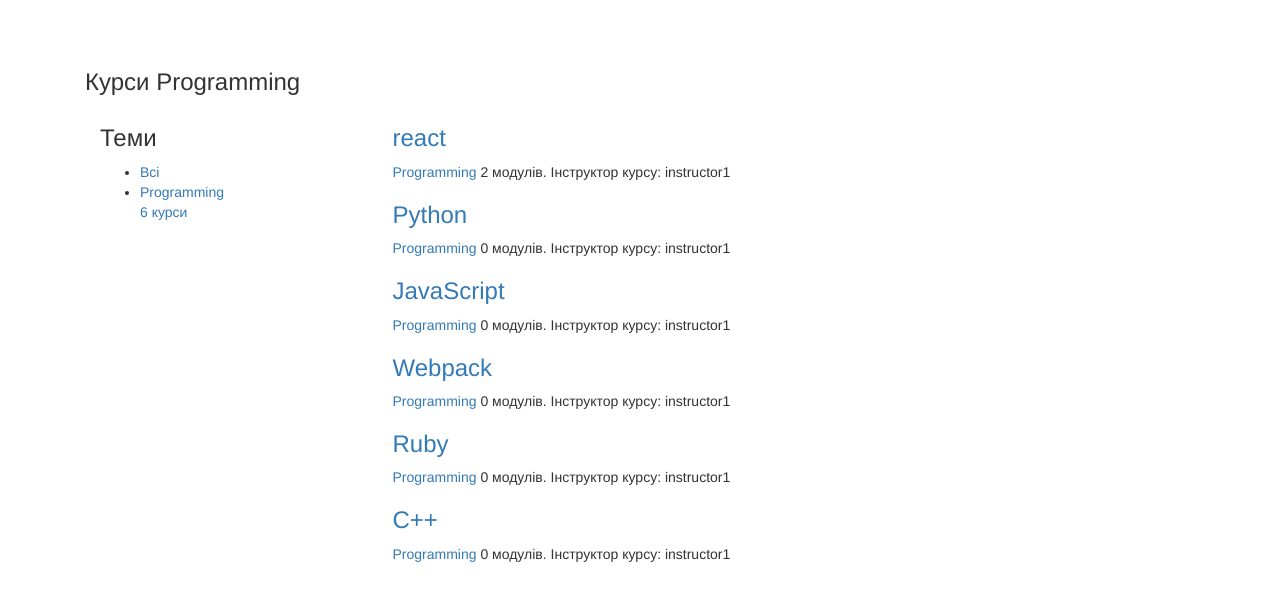
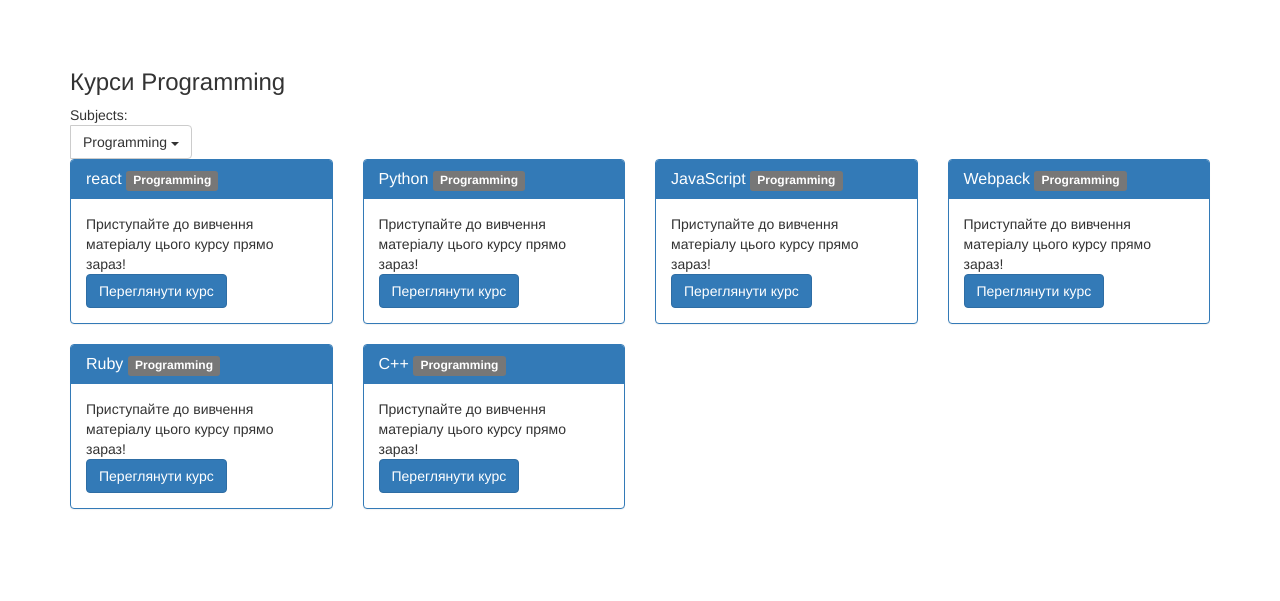
Before and after one commit to phonxis/diploma, a Django app: a page that uses courses/templates/courses/course/list.html in a window 1280 px wide. Shown: the part 51-652 px from the top of the page. Run offline with Django 3.2, Linux system fonts and the light colour scheme; data comes from the database, SQL or seed files in the repository; some libraries are stand-ins or nearby versions.

Commit message:
fix course lists
fix style corses lists

```diff
--- a/courses/templates/courses/course/list.html
+++ b/courses/templates/courses/course/list.html
@@ -11,7 +11,6 @@
 {% block content %}
 <main>
 	<div class="section-nude-gray">
-		<div class="container">
 		<h3>
 			{% if subject %}
 				Курси {{ subject.title }}
@@ -20,52 +19,48 @@
 			{% endif %}
 		</h3>
 	</div>
-	</div>
 
-	<div class="container lin">
-		<div class="contents">
-			<div class="container">
-				<div class="row">
-					<div class="col-md-3">
-						<h3>Теми</h3>
-						<ul id="modules">
-							<li {% if not subject %}class="selected"{% endif %}>
-								<a href="{% url 'course_list' %}">Всі</a>
-							</li>
-							{% for s in subjects %}
-								<li {% if subject == s %}class="selected"{% endif %}>
-									<a href="{% url 'subject_course_list' s.slug %}">
-										{{ s.title }}
+	<div class="btn-group">
+		<div>Subjects:</div>
+		<a href="#" class="btn btn-default dropdown-toggle" data-toggle="dropdown" aria-expanded="false">
+			{% if subject %}
+				{{ subject.title }}
+			{% else %}
+				Всі курси
+			{% endif %}
+			<span class="caret"></span>
+		</a>
+		<ul class="dropdown-menu">
+			<li><a href="{% url 'course_list' %}">All</a></li>
+			{% for subj in subjects %}
+			<li>
+				<a href="{% url 'subject_course_list' subj.slug %}">
 					<!-- total_courses это аннотация queryset во вьюхе CourseListView -->
-										<br /><span>{{ s.total_courses }} курси</span>
+					{{ subj.title }}: <span>{{ subj.total_courses }} courses</span>
 				</a>
 			</li>
 			{% endfor %}
 		</ul>
 	</div>
 
-					<div class="col-md-9 section-white courses">
-						<div class="module">
+	<div class="row">
 		{% for course in courses %}
 			{% with subject=course.subject %}
-									<h3><a href="{% url 'course_detail' course.slug %}">{{ course.title }}</a></h3>
-									<p>
-										<a href="{% url 'subject_course_list' subject.slug %}">{{ subject }}</a>
-										<!-- total_modules это аннотация queryset во вьюхе CourseListView -->
-										{{ course.total_modules }} модулів.
-										{% if course.owner.get_full_name %}
-											Інструктор курсу: {{ course.owner.get_full_name }}
-										{% else %}
-											Інструктор курсу: {{ course.owner.username }}
-										{% endif %}
-									</p>
+
+				<div class="col-lg-3 col-md-4 col-sm-6">
+					<div class="panel panel-primary">
+						<div class="panel-heading">
+							<h3 class="panel-title">{{ course.title }} <span class="label label-default"> {{ course.subject }}</span></h3>
+						</div>
+						<div class="panel-body">
+							Приступайте до вивчення матеріалу цього курсу прямо зараз!<br />
+							<a class="btn btn-default btn-round btn-fill btn-primary" href="{% url 'student_course_detail' course.id %}">Переглянути курс</a>
+						</div>
+					</div>
+				</div>
 			{% endwith %}
 		{% endfor %}
 	</div>
-					</div>
-				</div>
-			</div>
-		</div>
-	</div>
+
 </main>
 {% endblock %}
--- a/students/templates/students/course/detail.html
+++ b/students/templates/students/course/detail.html
@@ -42,6 +42,7 @@
 
 					<div class="col-md-9 section-white courses">
 						<div class="module">
+							{% if module %}
 							{% cache 300 module_contents module %}
 								{% for content in module.contents.all %}
 									{% with item=content.content_object %}
@@ -50,6 +51,7 @@
 									{% endwith %}
 								{% endfor %}
 							{% endcache %}
+							{% endif %}
 						</div>
 					</div>
 				</div>
--- a/students/templates/students/course/list.html
+++ b/students/templates/students/course/list.html
@@ -5,14 +5,12 @@
 {% block content %}
 <main>
 	<div class="section-nude-gray">
-		<div class="container">
 		<h3>
 		{% if object_list %}
 			Мої курси
 		{% else %}
 		{% endif %}
 		</h3>
-		</div>
 	</div>
 
 	<div class="container">
--- a/students/views.py
+++ b/students/views.py
@@ -74,5 +74,9 @@ class StudentCourseDetailView(DetailView):
             context['module'] = course.modules.get(id=self.kwargs['module_id'])
         else:
             # иначе возвращаем первый модуль курса
-            context['module'] = course.modules.all()[0]
+            try:
+                context['module'] = course.modules.all()[0]
+            except IndexError:
+                # ниодного модуля еще не было добавлено
+                pass
         return context
```
Lines whose indentation alone changed are shown as unchanged.
